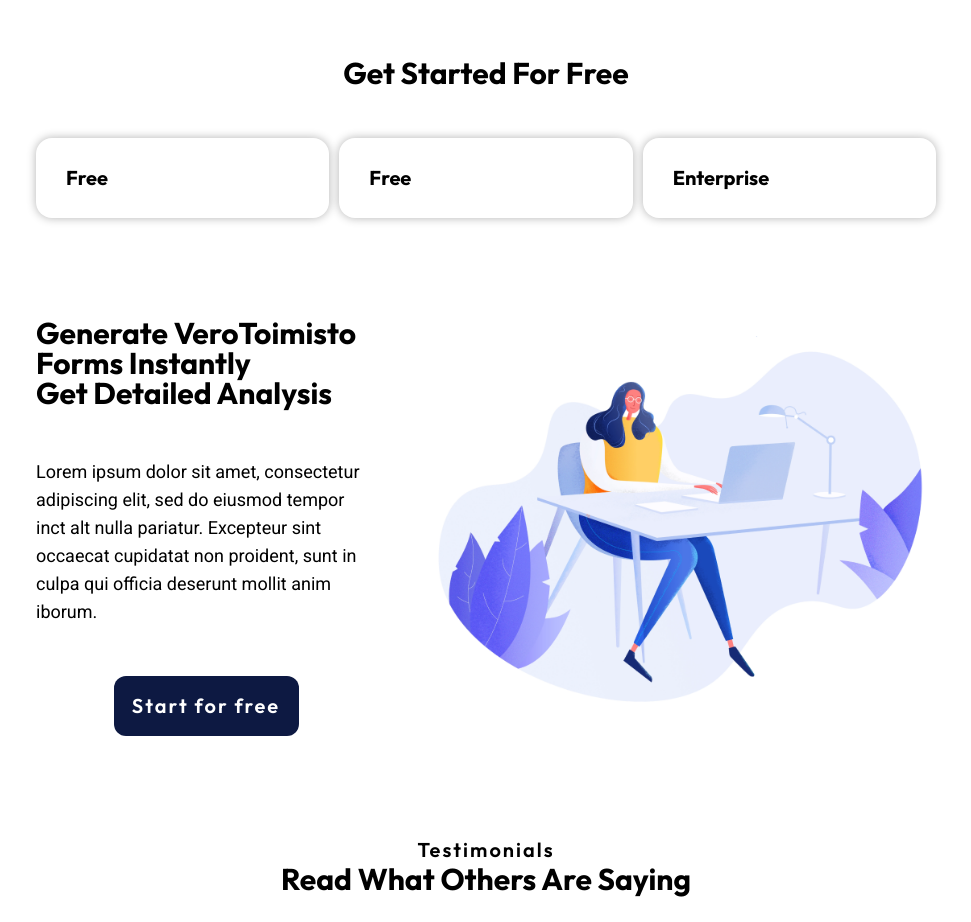
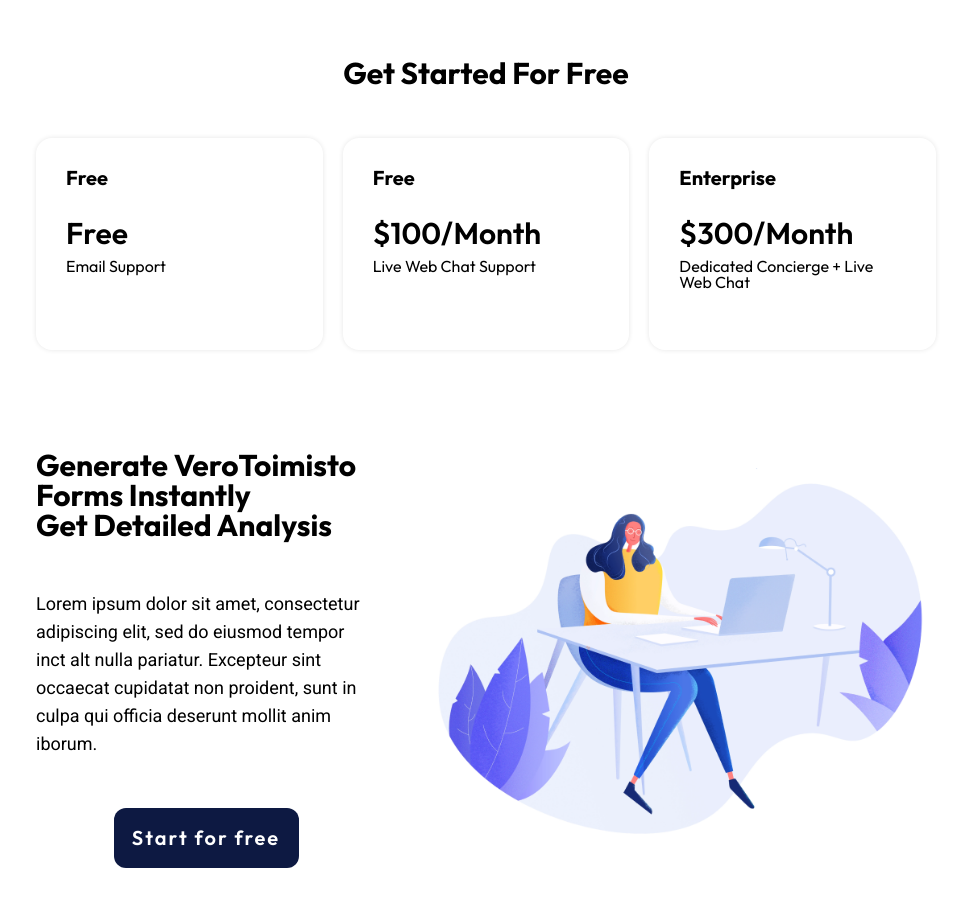
Before and after one commit to shinydev618/CryptoVero_Frontend, a React (Create React App) app: page / in a window 1280 px wide. Shown: the part 1280-2202 px from the top of the page, without its empty margins (154-1125 px from the left). Built offline with nearby package versions, Linux system fonts and the light colour scheme.

Commit message:
updated service part

```diff
--- a/src/Components/CustomGetStartedPriceBox.js
+++ b/src/Components/CustomGetStartedPriceBox.js
@@ -6,6 +6,19 @@
   return (
     <StyledComponent>
       <TextType01>{data.type}</TextType01>
+      <TextTitle01>{data.title}</TextTitle01>
+      <TextDescription01>{data.description}</TextDescription01>
+      <PartContent01>
+        {
+          (data.content).map((each, index)=>{
+            return(
+              <PartEachService01 key={index}>
+              </PartEachService01>
+            )
+          })
+        }
+
+      </PartContent01>
     </StyledComponent>
   );
 };
@@ -18,7 +31,11 @@
   padding: 30px;
   box-sizing: border-box;
   flex-direction: column;
-  box-shadow: 0px 0px 10px rgba(0, 0, 0, 0.3);
+  box-shadow: 0px 0px 5px rgba(0, 0, 0, 0.1);
+  transition: 0.5s;
+  &:hover {
+    box-shadow: 0px 0px 10px rgba(0, 0, 0, 0.3);
+  }
 `;
 
 const TextType01 = styled(Box)`
@@ -33,4 +50,42 @@
   color: #000000;
 `;
 
+const TextTitle01 = styled(Box)`
+  margin-top: 30px;
+  font-family: "Outfit";
+  font-style: normal;
+  font-weight: 600;
+  font-size: 30px;
+  line-height: 100%;
+  /* or 40px */
+  text-transform: capitalize;
+
+  color: #000000;
+`;
+
+const TextDescription01 = styled(Box)`
+  margin-top: 10px;
+  font-family: "Outfit";
+  font-style: normal;
+  font-weight: 400;
+  font-size: 16px;
+  line-height: 100%;
+  /* or 40px */
+  text-transform: capitalize;
+
+  color: #000000;
+`;
+
+const PartContent01 = styled(Box)`
+  display: flex;
+  width: 100%;
+  margin-top: 30px;
+`;
+
+const PartEachService01 = styled(Box)`
+  display: flex;
+  width: 100%;
+  justify-content: space-between;
+`;
+
 export default CustomGetStartedPriceBox;
--- a/src/Config/data.js
+++ b/src/Config/data.js
@@ -5,6 +5,7 @@
 export const dataGetStartedPrice = [
   {
     type: "Free",
+    title: "Free",
     description: "Email Support",
     content: [
       {
@@ -51,6 +52,7 @@
   },
   {
     type: "Free",
+    title: "$100/month",
     description: "Live Web Chat Support",
     content: [
       {
@@ -97,6 +99,7 @@
   },
   {
     type: "Enterprise",
+    title: "$300/month",
     description: "Dedicated Concierge + Live Web Chat",
     content: [
       {
--- a/src/Pages/Landing.js
+++ b/src/Pages/Landing.js
@@ -376,7 +376,7 @@
   display: flex;
   width: 100%;
   justify-content: space-between;
-  gap: 10px;
+  gap: 20px;
   margin-top: 50px;
 `;
 
```
